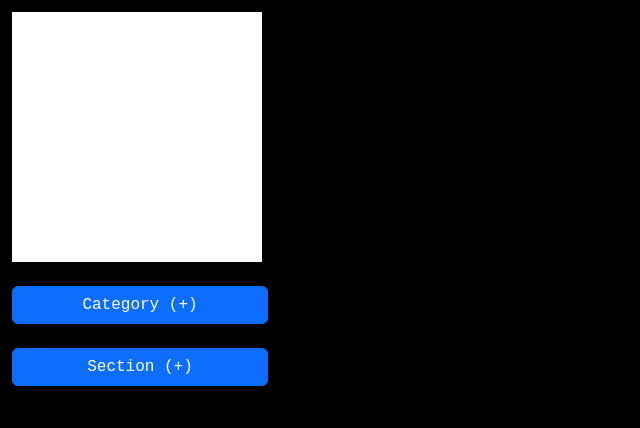
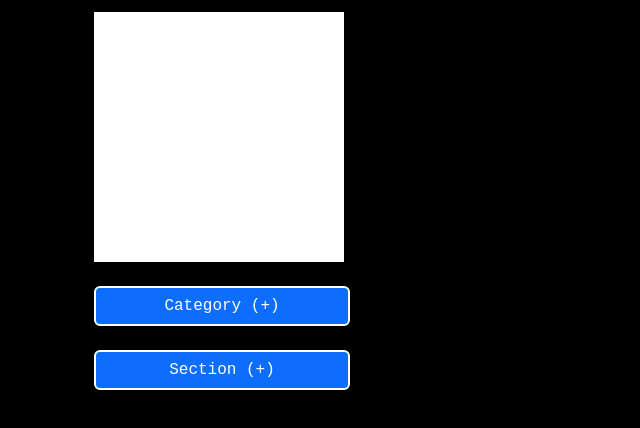
Before and after one commit to nlucis/paperless-chore-list, a website: page index.html in a window 1280 px wide. Shown: the whole page, without its empty margins (0-640 px from the left). Drawn offline with Linux system fonts and the light colour scheme; files whose address does not match are found by name; a web font is replaced by a local one.

Commit message:
added contrasting outline to buttons

```diff
--- a/index.html
+++ b/index.html
@@ -18,17 +18,17 @@
 </head>
 
 <body>
-  <main>
+  <main class="container">
     <section id="animals">
       <div class="category"></div>
-      <button id="new-cat" class="btn btn-primary">Category (+)</button>
+      <button id="new-cat" class="btn btn-primary outlined">Category (+)</button>
     </section>
     <section id="kitchen"></section>
     <section id="bathroom"></section>
     <section id="mainarea"></section>
     <section id="monthly"></section>
+    <button id="new-sec" class="btn btn-primary outlined">Section (+)</button>
   </main>
-  <button id="new-sec" class="btn btn-primary">Section (+)</button>
   <footer></footer>
 
   <sript src="public/lib/bootstrap.min.js"></sript>
--- a/public/styles/global.css
+++ b/public/styles/global.css
@@ -5,6 +5,11 @@ body {
   background-color: black;
   margin: 0;
   padding: 0;
+}
+
+/* use as class to avoid having to override bootstrap with "!important" */
+.outlined {
+  border: 2px solid white;
 }
 
 #new-cat, #new-sec {
```
